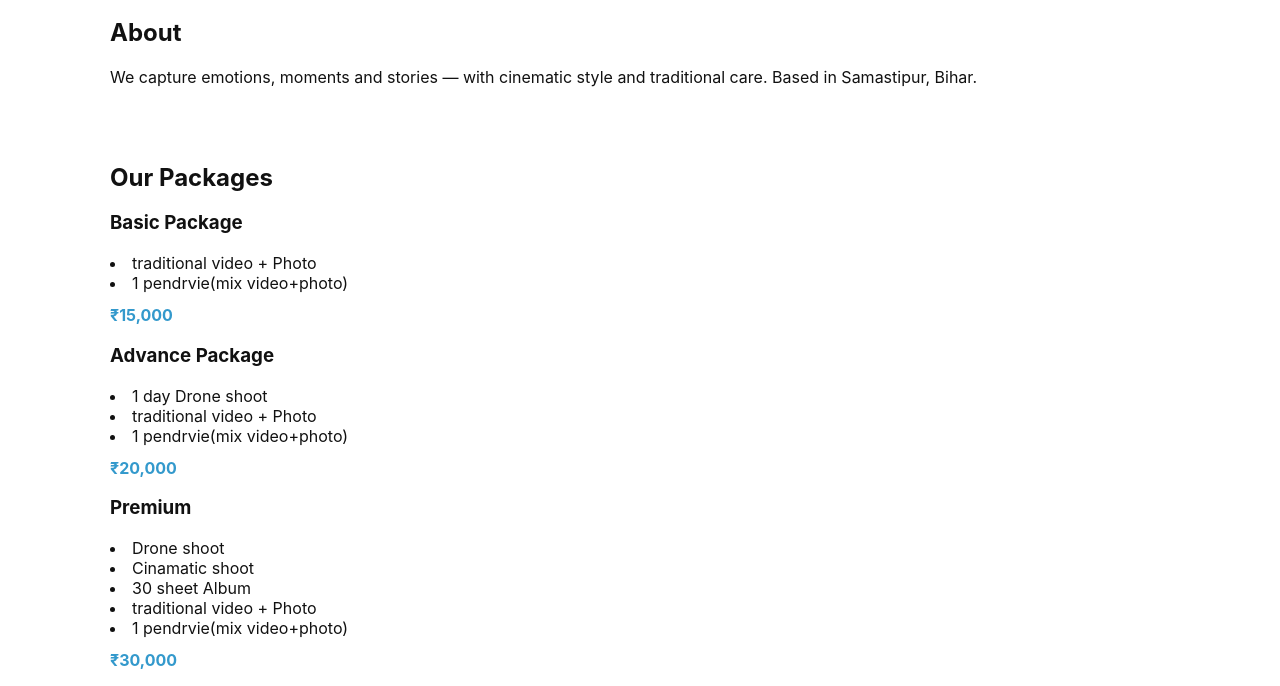
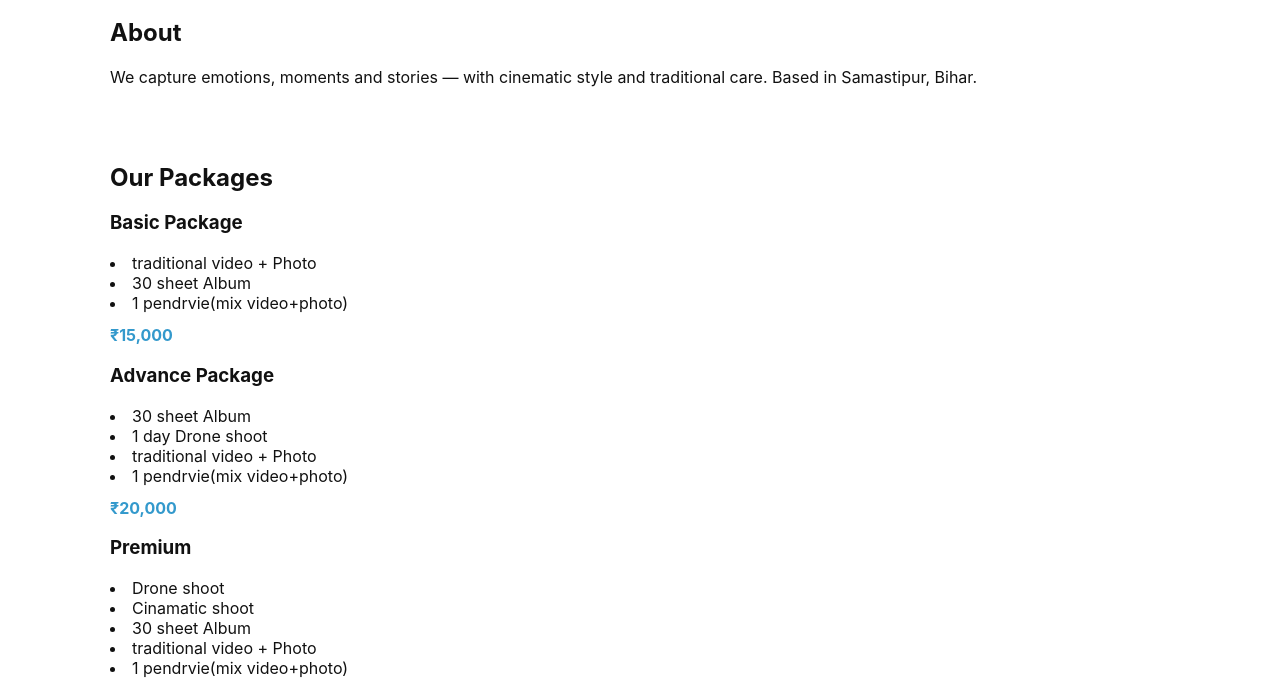
Before and after one commit to mannuallinone/fainal, a website: page index.html in a window 1280 px wide. Shown: the part 411-1097 px from the top of the page. Drawn offline with Linux system fonts and the light colour scheme.

Commit message:
Update index.html

```diff
--- a/index.html
+++ b/index.html
@@ -42,11 +42,13 @@
     <div class="package-card">
       <h3>Basic Package</h3>
       <li>traditional video + Photo</li>
+        <li>30 sheet Album</li>
       <li>1 pendrvie(mix video+photo)</li>
       <p class="price">₹15,000</p>
     </div>
     <div class="package-card">
       <h3>Advance Package </h3>
+        <li>30 sheet Album</li>
       <li>1 day Drone shoot</li>
        <li>traditional video + Photo</li>
       <li>1 pendrvie(mix video+photo)</li>
```
